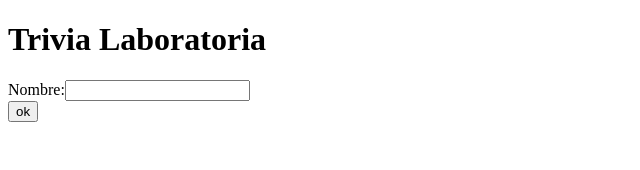
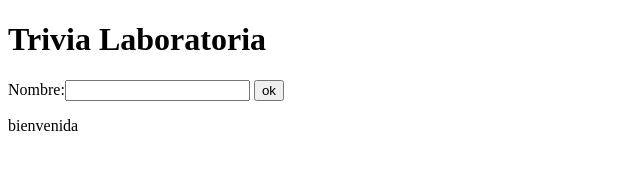
Before and after one commit to cindylopez1814/solucion_trivia, a plain HTML site: page index.html in a window 1280 px wide. Both pictures are taken after a click on the button "ok". Shown: the whole page, without its empty margins (0-640 px from the left). Drawn offline with Linux system fonts and the light colour scheme.

Commit message:
funcion boton de ingreso nombre correcto

```diff
--- a/app.js
+++ b/app.js
@@ -1,4 +1,9 @@
-window.onload = function() {
+function us(){
+    var user = document.getElementById("name").value;
+    var hi = document.getElementById("hola");
+
+    hi.innerHTML= "bienvenida " + user
+}
 /*    var name = prompt("¿cuál es tu nombre?");
     document.getElementById("name").innerText = name;
 
@@ -37,9 +42,3 @@ window.onload = function() {
         document.getElementById("warningMessage").innerText = "Bueno Chao";
     }
 } */
-function us(){
-    var user = document.getElementById("name");
-    var hi = document.getElementById("hola");
-    hi.innerHTML= "bienvenida" + user;
-}
-}
--- a/index.html
+++ b/index.html
@@ -8,10 +8,10 @@
 </head>
 
 <body>
-    <h1>Trivia Laboratoria</h1>
-    <div id="name"> Nombre:<input type="text"> </div>
-    <button onclick="us()"; class="name"> ok </button>
-<p id="hola"></p>
+        <h1>Trivia Laboratoria</h1>
+        Nombre:<input id="name" type="text">
+        <button onclick="us()"; class="name">ok</button>
+    <p id="hola"></p>
 
   <!-- <div id="upperBar">
         <span id="nameLabel">Nombre : </span>
```
